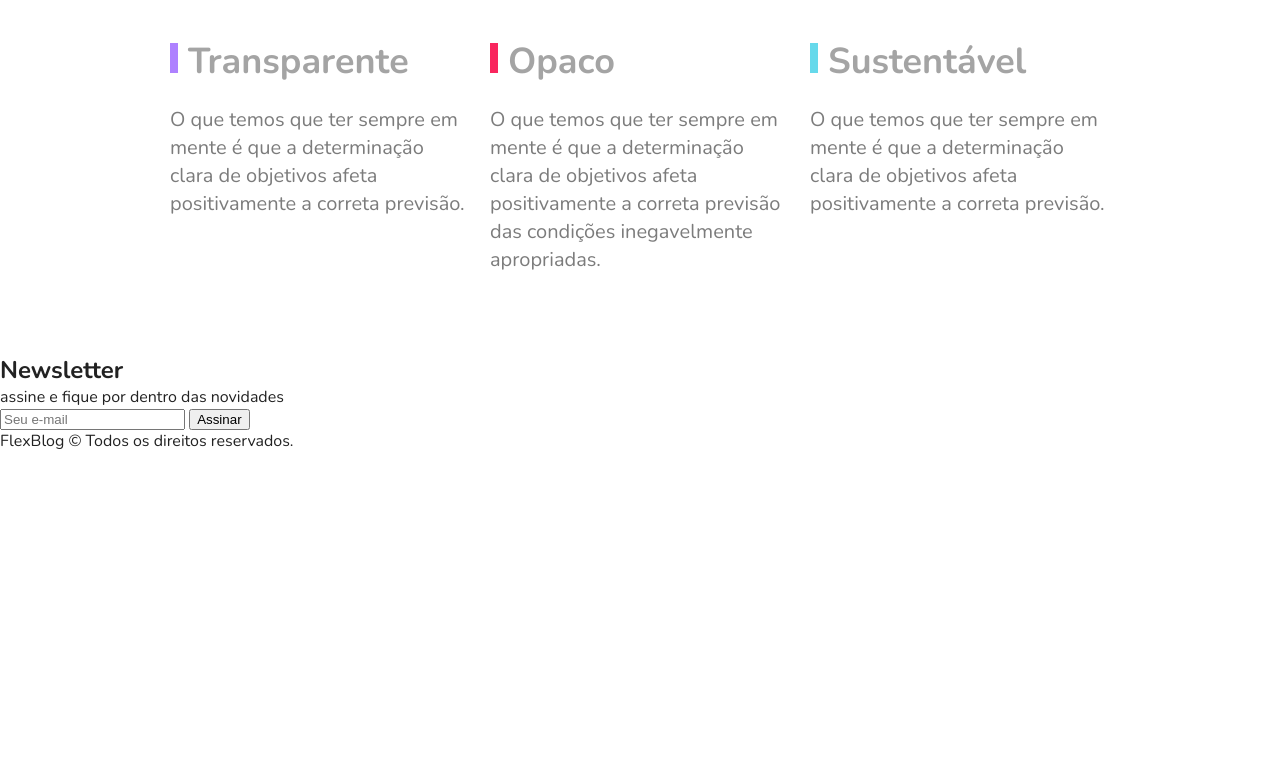
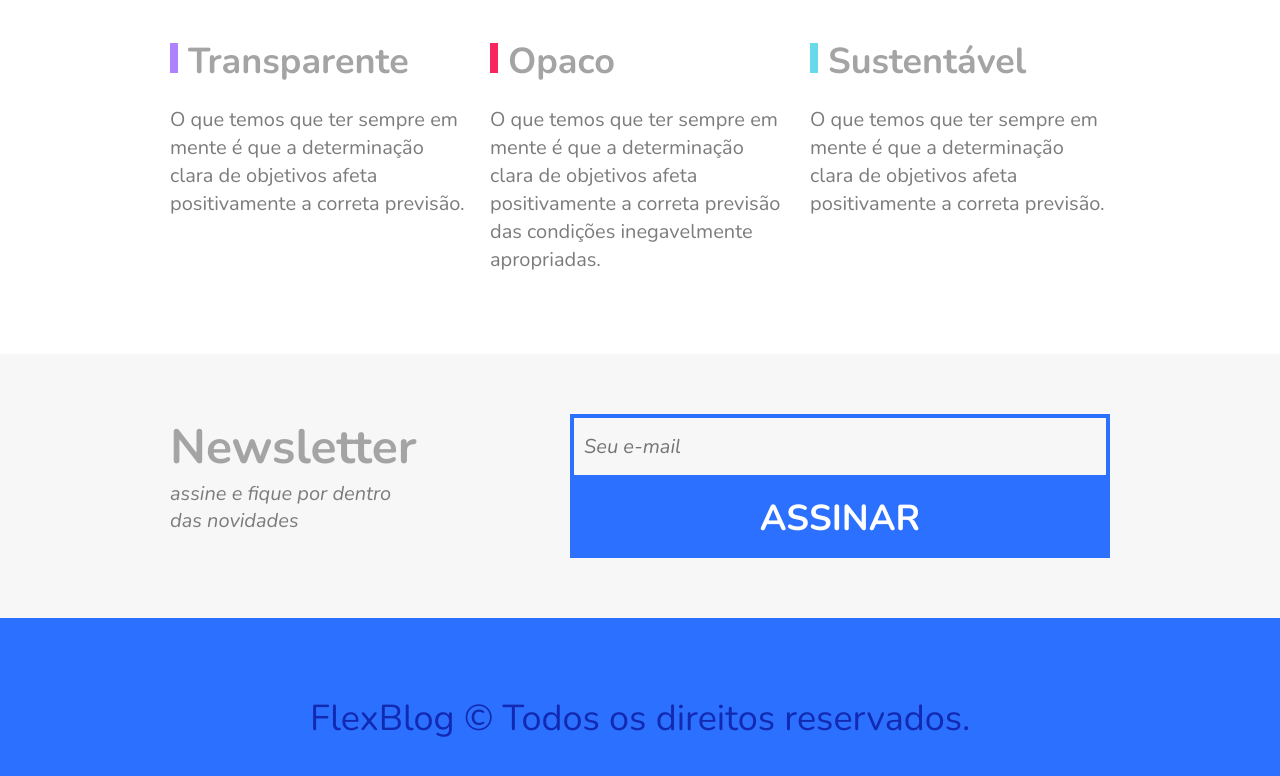
Before and after one commit to henry-frontend/flexblog, a plain HTML site: page index.html in a window 1280 px wide. Shown: the part 2908-3684 px from the top of the page. Before the commit the page ends 3360 px from the top, so only its background shows below. Drawn offline with nearby package versions, Linux system fonts and the light colour scheme.

Commit message:
footer-flexblog

```diff
--- a/css/style.css
+++ b/css/style.css
@@ -318,3 +318,87 @@ img {
   line-height: 1.4;
   color: #7c7c7c;
 }
+
+/* Newsletter */
+
+.newsletter {
+  background: #f7f7f7;
+  padding: 60px calc((100% - 960px) / 2);
+  display: flex;
+  flex-wrap: wrap;
+}
+
+.newsletter-info {
+  flex: 1 1 240px;
+  margin: 0 10px;
+}
+
+.newsletter-info h1 {
+  font-size: 3em;
+  color: #a4a4a4;
+}
+
+.newsletter-info p {
+  font-size: 1.25em;
+  font-style: italic;
+  max-width: 230px;
+  color: #7c7c7c;
+  margin-bottom: 10px;
+}
+
+.newsletter-form {
+  flex: 2 1 260px;
+  margin: 0 10px;
+  align-self: center;
+  display: flex;
+  flex-wrap: wrap;
+}
+
+.newsletter-form input {
+  flex: 3 1 260px;
+  font-size: 1.25em;
+  color: #7c7c7c;
+  font-style: italic;
+  font-family: "Nunito", Helvetica, Arial, sans-serif;
+  border: 4px solid #2c70ff;
+  background: transparent;
+  padding: 15px 10px;
+  margin: 0px;
+  border-radius: 0px;
+}
+
+.newsletter-form button {
+  flex: 1 1 260px;
+  font-family: "Nunito", Helvetica, Arial, sans-serif;
+  font-size: 2.25em;
+  font-weight: bold;
+  text-transform: uppercase;
+  background: #2c70ff;
+  color: #ffffff;
+  margin: 0px;
+  cursor: pointer;
+  border: 0px;
+  padding: 15px 10px;
+}
+
+@media (max-width: 600px) {
+  .newsletter-form button {
+    font-size: 1.5em;
+  }
+}
+
+/* Footer */
+
+.footer {
+  display: flex;
+  background: #2c70ff;
+  height: 200px;
+  align-items: center;
+}
+
+.footer p {
+  flex: 1;
+  text-align: center;
+  font-size: 2.25em;
+  color: #122ab2;
+}
```
